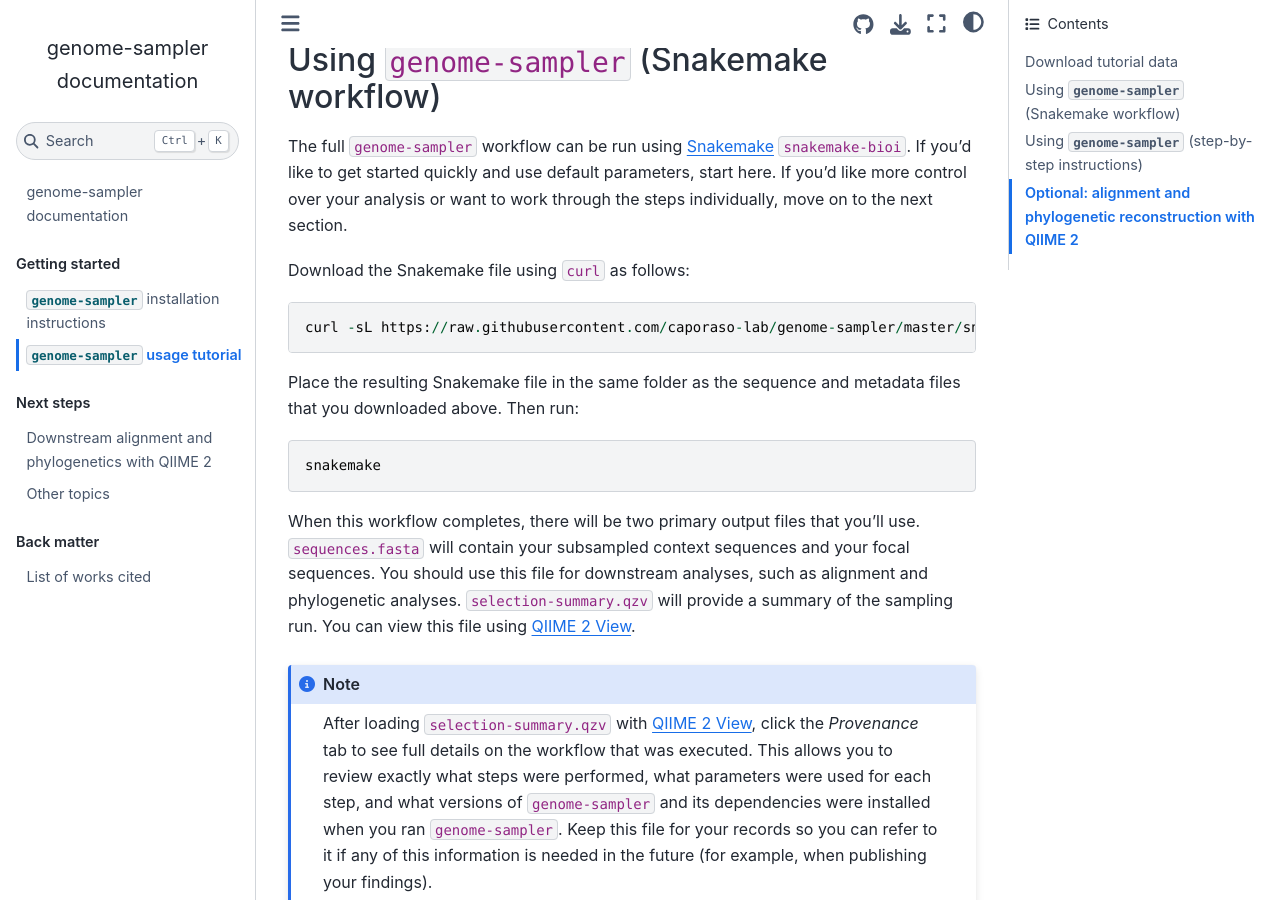
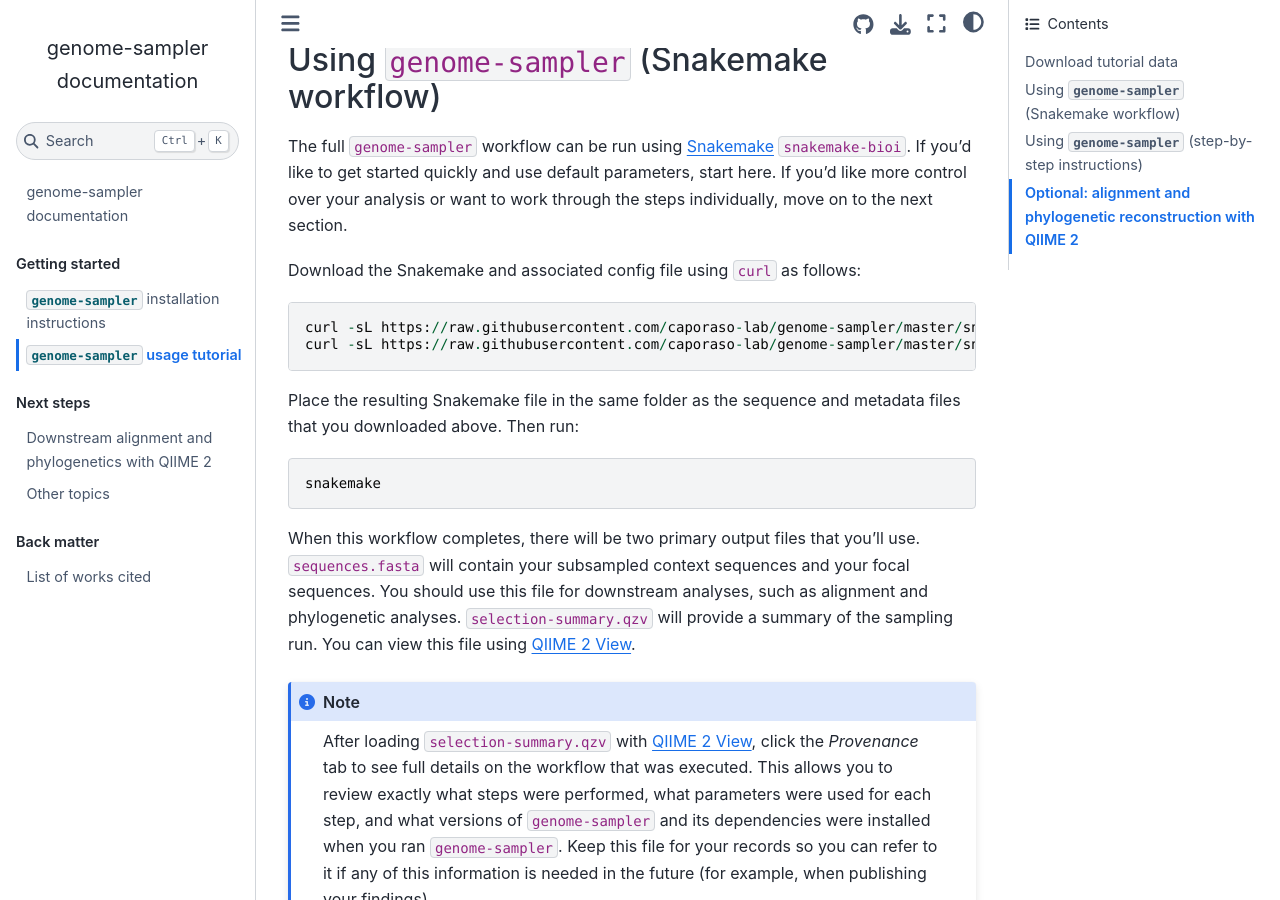
Before and after one commit to caporaso-lab/genome-sampler, a Jupyter Book: the page built from docs/tutorial.md, in a window 1280 px wide and 900 px high, scrolled down 577 px. Built offline with Jupyter Book 1.0.4 settings and Sphinx 7.4.7 and the Sphinx Book theme 1.1.4, drawn with Linux system fonts in a browser that asks for light colours; cross-references to code outside the pages are shown as plain code.

Commit message:
Download config

````diff
--- a/docs/tutorial.md
+++ b/docs/tutorial.md
@@ -30,10 +30,11 @@ parameters, start here.
 If you'd like more control over your analysis or want to work through the steps
 individually, move on to the next section.
 
-Download the Snakemake file using `curl` as follows:
+Download the Snakemake and associated config file using `curl` as follows:
 
 ```
 curl -sL https://raw.githubusercontent.com/caporaso-lab/genome-sampler/master/snakemake/Snakefile --output Snakefile
+curl -sL https://raw.githubusercontent.com/caporaso-lab/genome-sampler/master/snakemake/config.yaml --output config.yaml
 ```
 
 Place the resulting Snakemake file in the same folder as the sequence and
````
